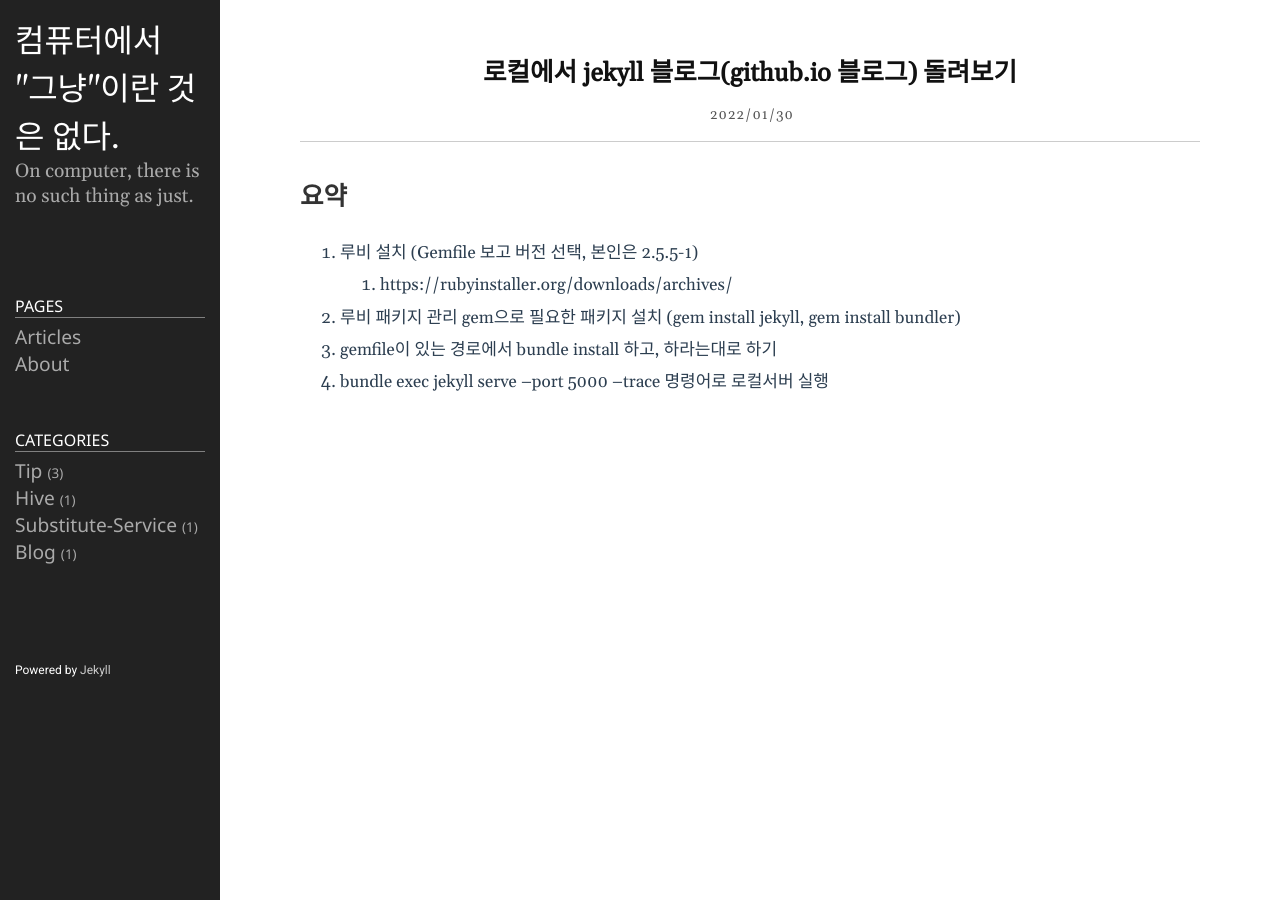
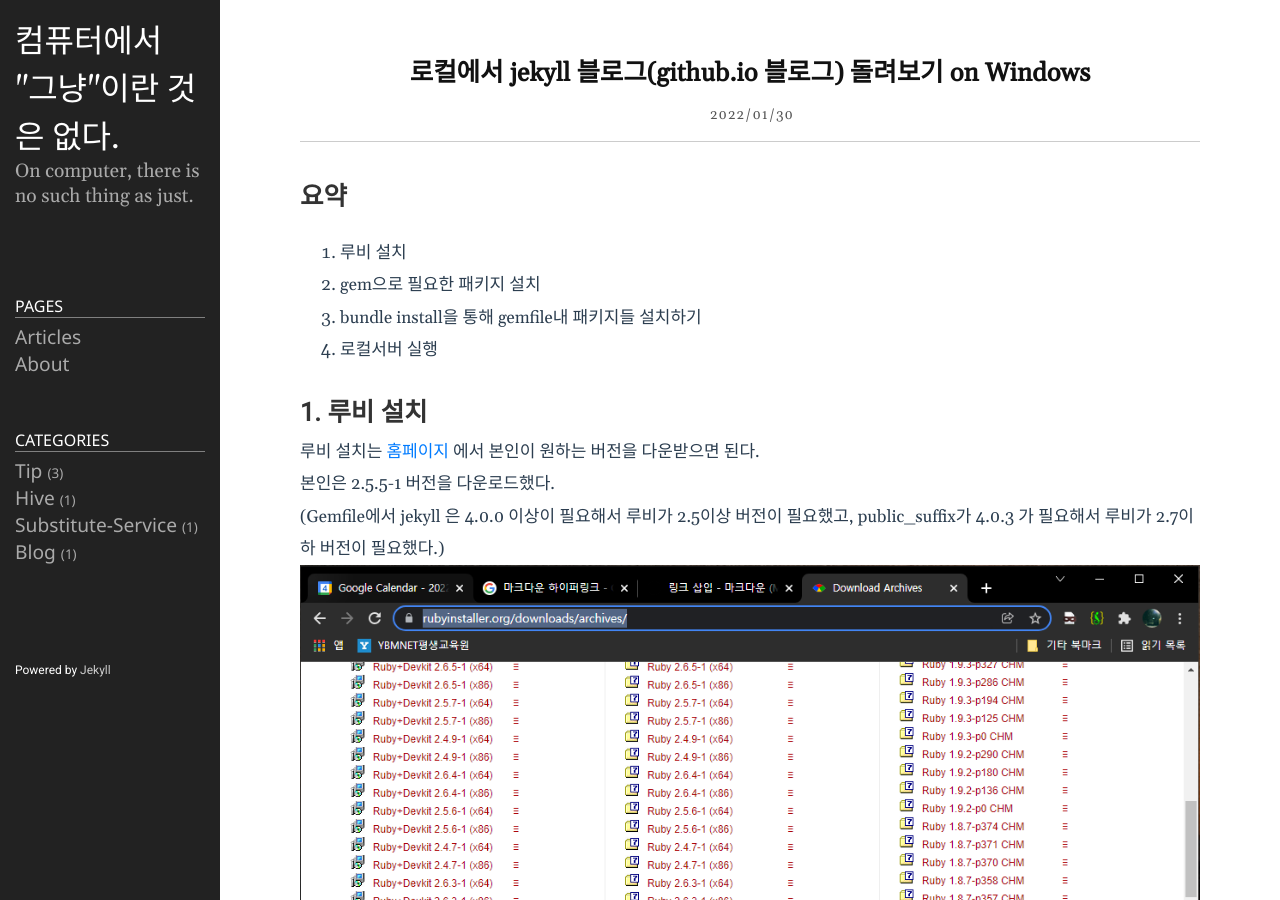
Before and after one commit to dayday-kim-101/dayday-kim-101.github.io, a Jekyll site: the page built from _posts/2022-01-30-blog-local-jekyll-serve.md, in a window 1280 px wide and 900 px high. Built offline with Jekyll 4.4.1, drawn with Linux system fonts in a browser that asks for light colours; some of the changed text lies outside the part shown.

Commit message:
ADD: post for local serve jekyll

````diff
--- a/_posts/2022-01-30-blog-local-jekyll-serve.md
+++ b/_posts/2022-01-30-blog-local-jekyll-serve.md
@@ -1,13 +1,78 @@
 ---
 layout: post
-title:  "로컬에서 jekyll 블로그(github.io 블로그) 돌려보기"
+title:  "로컬에서 jekyll 블로그(github.io 블로그) 돌려보기 on Windows"
 categories: blog
 ---
 
 # 요약
-1. 루비 설치 (Gemfile 보고 버전 선택, 본인은 2.5.5-1)
-   1. https://rubyinstaller.org/downloads/archives/
-2. 루비 패키지 관리 gem으로 필요한 패키지 설치 (gem install jekyll, gem install bundler)
-3. gemfile이 있는 경로에서 bundle install 하고, 하라는대로 하기
-4. bundle exec jekyll serve --port 5000 --trace 명령어로 로컬서버 실행
+1. 루비 설치
+2. gem으로 필요한 패키지 설치
+3. bundle install을 통해 gemfile내 패키지들 설치하기
+4. 로컬서버 실행
+
+
+# 1. 루비 설치
+
+루비 설치는 [홈페이지](https://rubyinstaller.org/downloads/archives/) 에서 본인이 원하는 버전을 다운받으면 된다. <br>
+
+본인은 2.5.5-1 버전을 다운로드했다. <br>
+(Gemfile에서 jekyll 은 4.0.0 이상이 필요해서 루비가 2.5이상 버전이 필요했고, public_suffix가 4.0.3 가 필요해서 루비가 2.7이하 버전이 필요했다.) <br>
+
+![](https://github.com/dayday-kim-101/dayday-kim-101.github.io/blob/master/images/2022-01-30-blog-local-jekyll-serve/1_1_download_ruby_version.png?raw=true) <br>
 <br>
+<br>
+
+<br>
+
+# 2. gem으로 필요한 패키지 설치
+
+gem은 루비에서 패키지를 관리하는 툴이다. (파이썬에서 pip 느낌) <br>
+
+필요한 패키지 설치에 앞서, 루비 전용 프롬프트를 설치해서 진행해야한다. <br>
+
+![](https://github.com/dayday-kim-101/dayday-kim-101.github.io/blob/master/images/2022-01-30-blog-local-jekyll-serve/2_1_run_command_prompt_with_ruby.png?raw=true) <br>
+<br>
+
+![](https://github.com/dayday-kim-101/dayday-kim-101.github.io/blob/master/images/2022-01-30-blog-local-jekyll-serve/2_2_run_command_on_ruby_prompt.png?raw=true) <br>
+<br>
+
+그리고 ***<span style="color:rgb(201, 0, 22)"> git repository 경로에서 패키지 설치를 진행 </span>*** 해야한다.
+
+필요한 패키지 설치 리스트는 다음과 같다. <br>
+1. \> gem install jekyll
+2. \> gem install bundler
+<br>
+<br>
+
+<br>
+
+# 3. bundle install을 통해 gemfile내 패키지들 설치하기
+
+git repository 경로(gemfile 있는 경로)에서 bundle install 실행하면, 쭉 설치되고, 에러가 나면 메세지에 따라 해결한다.
+
+![](https://github.com/dayday-kim-101/dayday-kim-101.github.io/blob/master/images/2022-01-30-blog-local-jekyll-serve/3_1_install_gem_packages.png?raw=true) <br>
+<br>
+<br>
+
+<br>
+
+# 4. 로컬서버 실행
+
+git repository 경로에서 다음 명령어 실행 <br>
+
+> ```shell
+> F:\Workspace\github\dayday-kim-101.github.io> bundle exec jekyll serve --port 5000 --trace
+> ```
+
+<br>
+
+포트는 기본 포트보다 5000번을 추천합니다. 4000번이 기본인데 이상하게 어떤 프로세스가 잡고있는지 서버가 뜨질 않았다. <br>
+
+![](https://github.com/dayday-kim-101/dayday-kim-101.github.io/blob/master/images/2022-01-30-blog-local-jekyll-serve/4_1_run_local_jekyll_server.png?raw=true) <br>
+<br>
+
+http://127.0.0.1:5000 로 들어가면 다음과 같이 접속된다. <br>
+(이렇게하면, push 안하고도 결과를 바로 확인 할 수 있다.) <br>
+
+![](https://github.com/dayday-kim-101/dayday-kim-101.github.io/blob/master/images/2022-01-30-blog-local-jekyll-serve/4_2_result_run_local_jekyll_server.png?raw=true) <br>
+<br>
````
Also changed, not shown: _posts/2021-04-11-how-to-posting-on-github-io.md (+1 -1 lines), Gemfile.lock, images/2022-01-30-blog-local-jekyll-serve/1_1_download_ruby_version.png (added), images/2022-01-30-blog-local-jekyll-serve/2_1_run_command_prompt_with_ruby.png (added), images/2022-01-30-blog-local-jekyll-serve/2_2_run_command_on_ruby_prompt.png (added), images/2022-01-30-blog-local-jekyll-serve/3_1_install_gem_packages.png (added), images/2022-01-30-blog-local-jekyll-serve/4_1_run_local_jekyll_server.png (added), images/2022-01-30-blog-local-jekyll-serve/4_2_result_run_local_jekyll_server.png (added).
